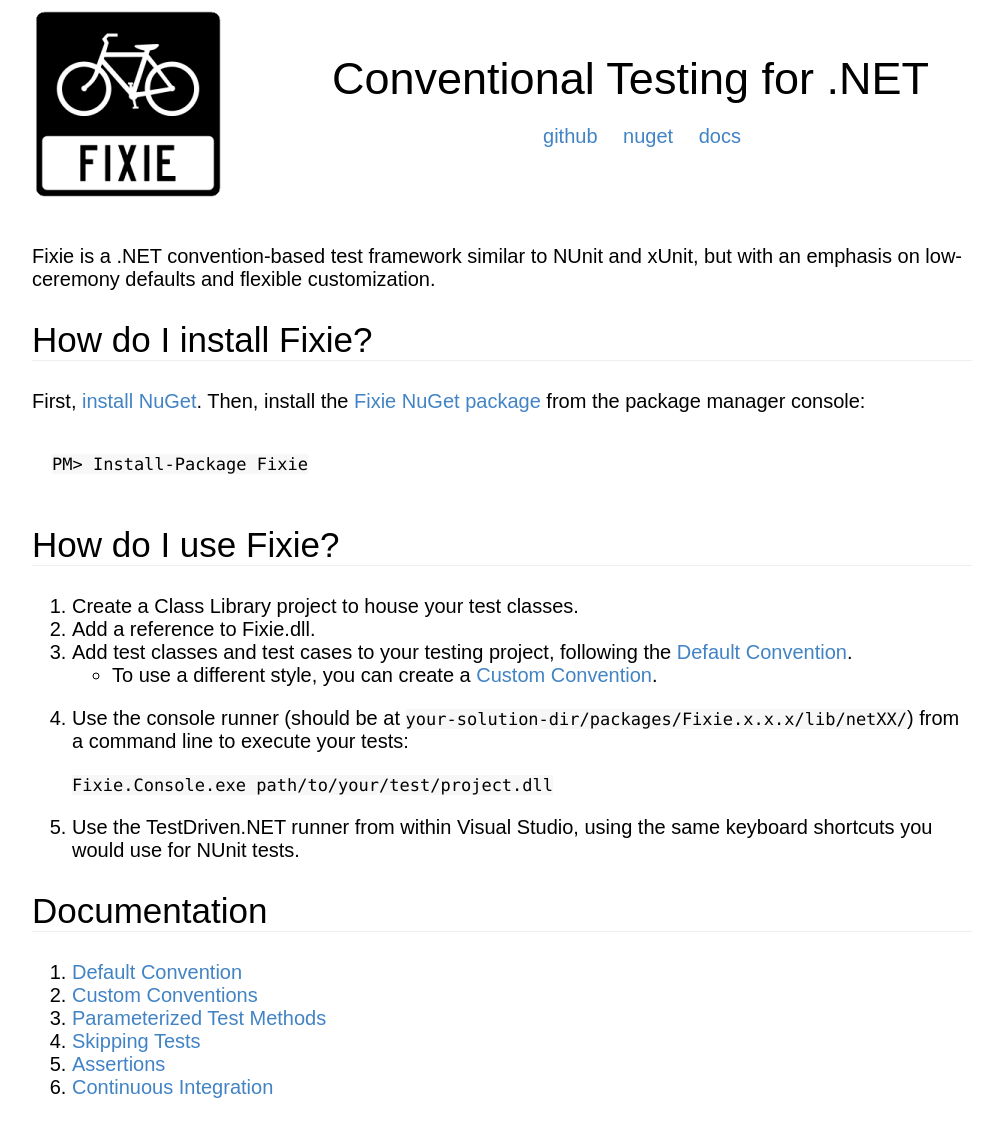
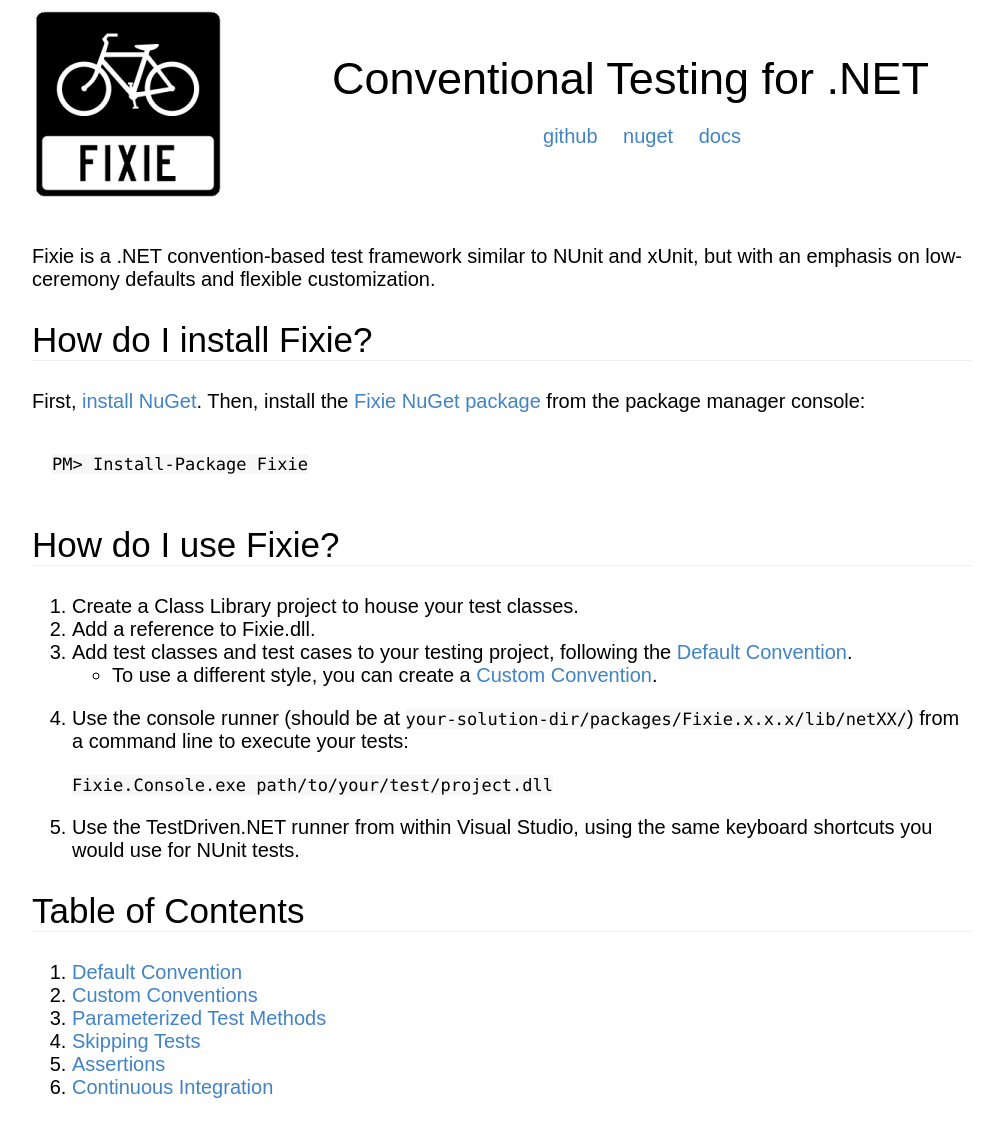
Before and after one commit to fixie/fixie.github.io, a Jekyll site: the page built from docs/index.md, in a window 1280 px wide. Shown: the whole page, without its empty margins (138-1141 px from the left). Built offline with Jekyll 4.4.1, drawn with Linux system fonts in a browser that asks for light colours.

Commit message:
Update index.md

```diff
--- a/docs/index.md
+++ b/docs/index.md
@@ -22,7 +22,7 @@
 
 5. Use the TestDriven.NET runner from within Visual Studio, using the same keyboard shortcuts you would use for NUnit tests.
 
-## Documentation
+## Table of Contents
 
 1. [Default Convention](default-convention)
 2. [Custom Conventions](custom-conventions)
```
